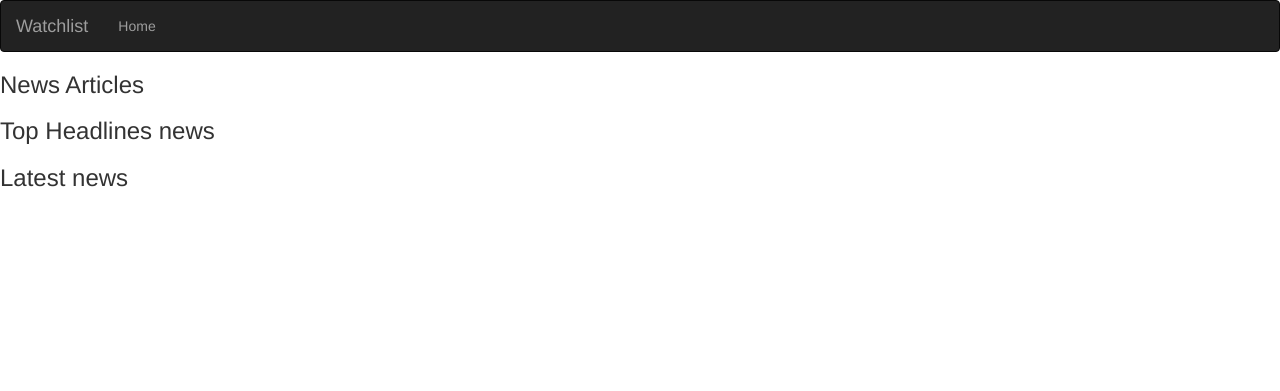
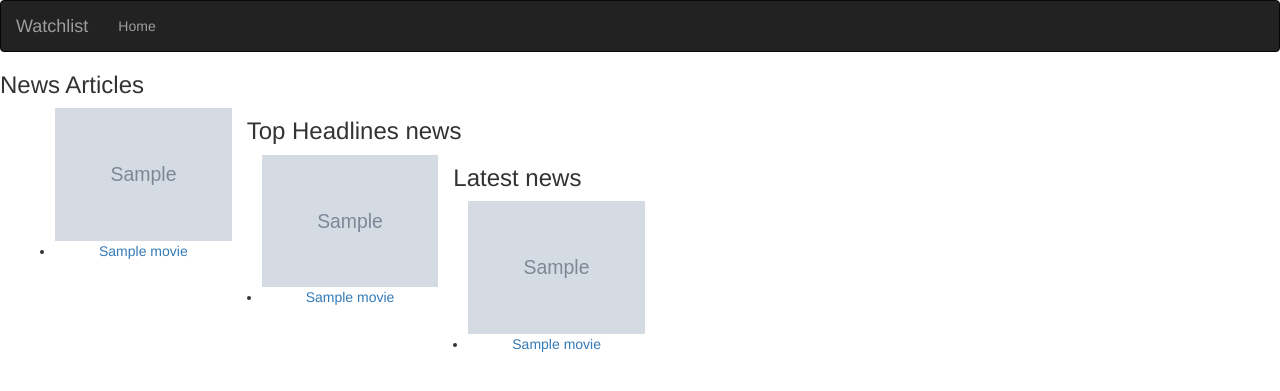
Before and after one commit to zizoubrown/News_Coverage, a Python web app: template app/templates/index.html in a window 1280 px wide. Shown: the top 391 px of the page. Run offline with Jinja, Linux system fonts and the light colour scheme; the template is opened without the code that fills it: most values are stand-ins (such as "Sample title", 1, 10 or a date in 2020); grey boxes marked "Sample" are stand-in pictures; some libraries are stand-ins or nearby versions.

Commit message:
modify macro.html

```diff
--- a/app/templates/macros.html
+++ b/app/templates/macros.html
@@ -1,7 +1,14 @@
 {% macro displayNewsList(news_list) %}
 
-    {% for news in news_list %}
-        <li>{{ news.title }}</li>
+    {% for movie in movie_list %}
+        <div class="col-xs-12 col-sm-4 col-md-2 col-lg-2 movie-card">
+            <img src="{{ news.image_url }}" alt="{{ news.title }} image" class="img-responsive">
+            <li class="text-center">
+                <a href="/news/{{news.id}}">
+                    {{ movie.title|truncate(10)}}</a>
+            </li>
+        </div>
+
     {% endfor %}
 
 {% endmacro %}
```
